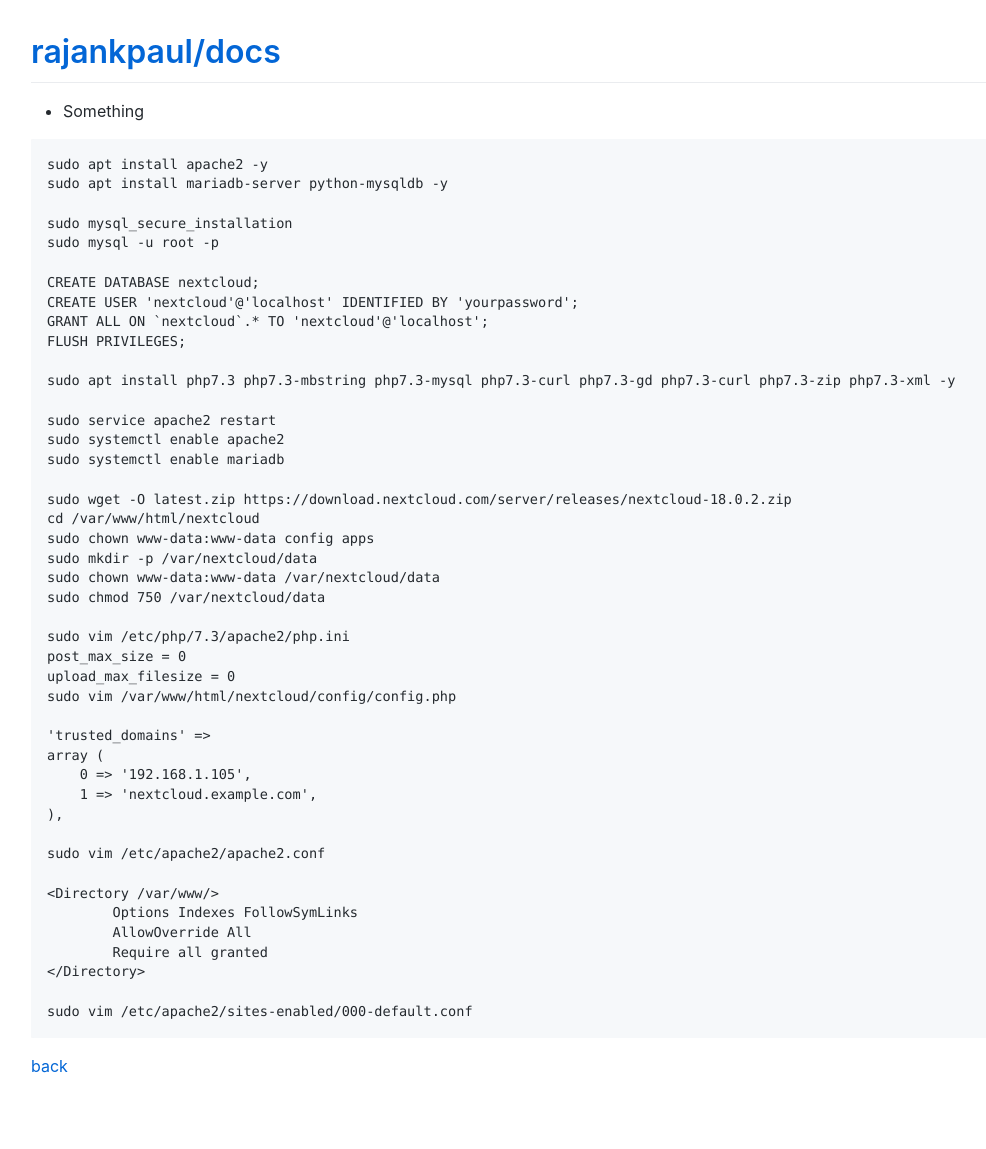
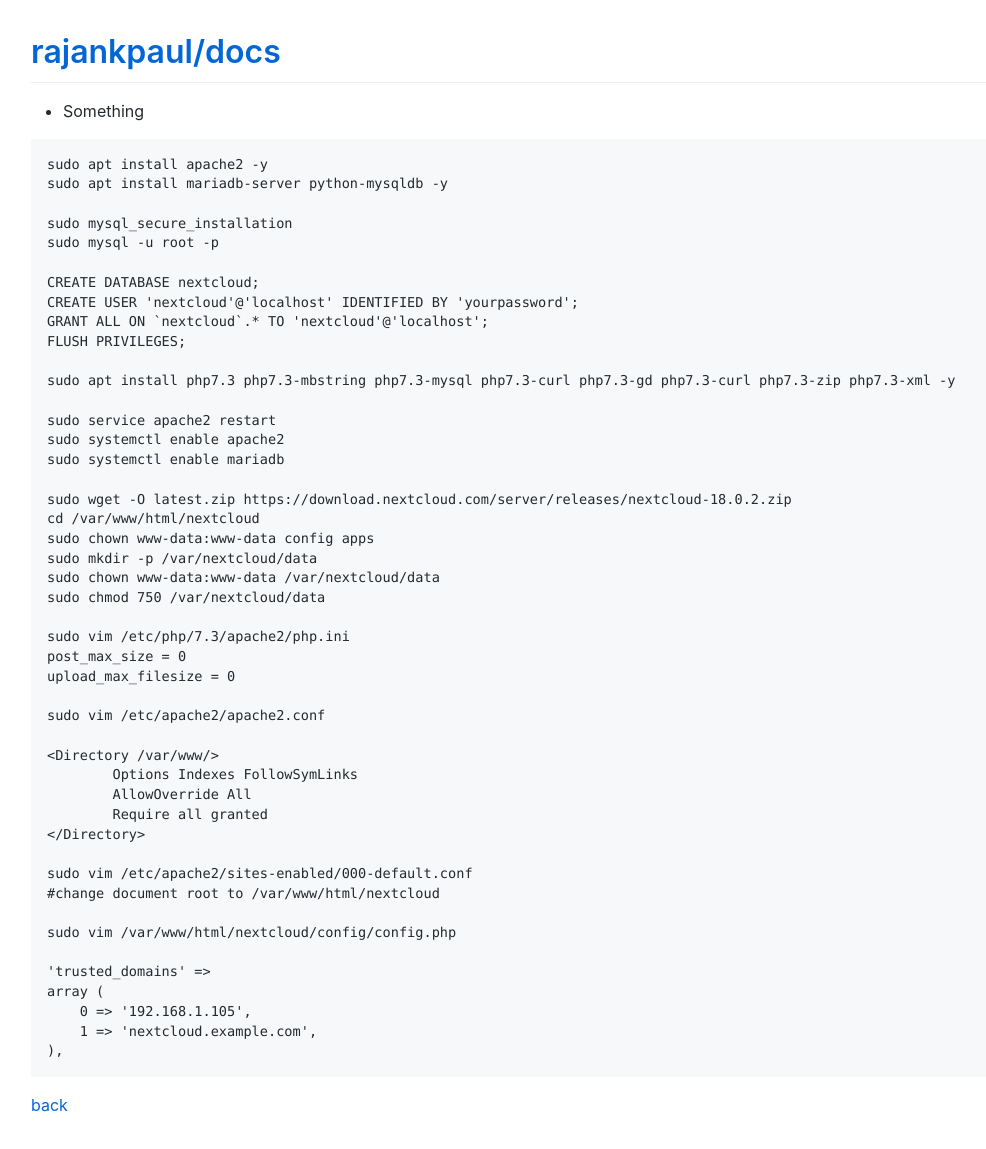
Before and after one commit to rajankpaul/docs, a Jekyll site: the page built from tutorials/linux/nextcloud/index.md, in a window 1280 px wide. Shown: the whole page, without its empty margins (119-1105 px from the left). Built offline with Jekyll 4.4.1, drawn with Linux system fonts in a browser that asks for light colours; comment, search, counter and statistics services are not loaded; before the commit the page ends 1110 px from its top, so only the background shows below that; part of the change alters nothing that is shown.

Commit message:
Update index.md

````diff
--- a/tutorials/linux/nextcloud/index.md
+++ b/tutorials/linux/nextcloud/index.md
@@ -33,13 +33,6 @@ sudo chmod 750 /var/nextcloud/data
 sudo vim /etc/php/7.3/apache2/php.ini
 post_max_size = 0
 upload_max_filesize = 0
-sudo vim /var/www/html/nextcloud/config/config.php
-
-'trusted_domains' =>
-array (
-    0 => '192.168.1.105',
-    1 => 'nextcloud.example.com',
-),
 
 sudo vim /etc/apache2/apache2.conf
 
@@ -50,6 +43,15 @@ sudo vim /etc/apache2/apache2.conf
 </Directory>
 
 sudo vim /etc/apache2/sites-enabled/000-default.conf
+#change document root to /var/www/html/nextcloud
+
+sudo vim /var/www/html/nextcloud/config/config.php
+
+'trusted_domains' =>
+array (
+    0 => '192.168.1.105',
+    1 => 'nextcloud.example.com',
+),
 ```
 
 [back](../)
````
